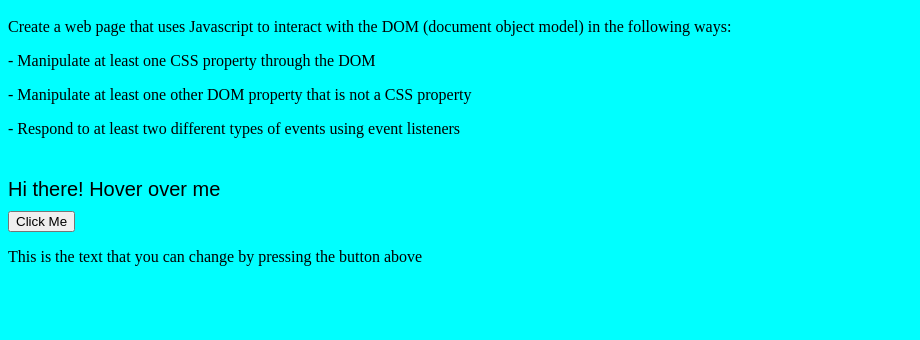
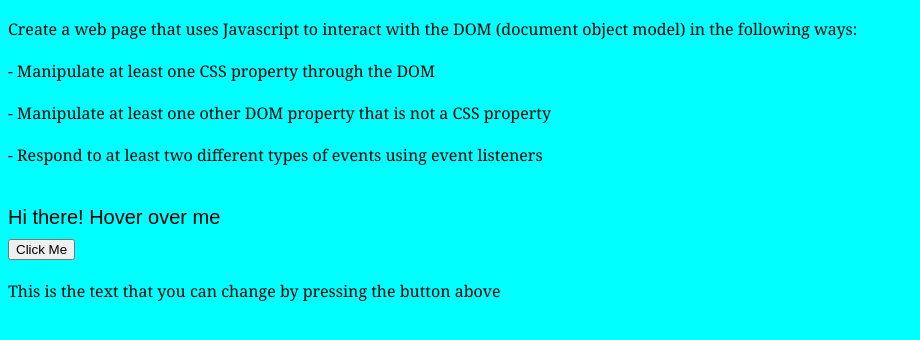
Before and after one commit to rash8907/fwd-assignment1, a plain HTML site: page index.html in a window 1280 px wide. Shown: the part 120-460 px from the top of the page, without its empty margins (0-920 px from the left). Drawn offline with Linux system fonts and the light colour scheme.

Commit message:
Update main.css

```diff
--- a/main.css
+++ b/main.css
@@ -23,3 +23,8 @@ button{
 #text1{
     text-align: left;
 }
+
+p{
+    font-family: Georgia, 'Times New Roman', Times, serif;
+    margin-top: 20px;
+}
```
